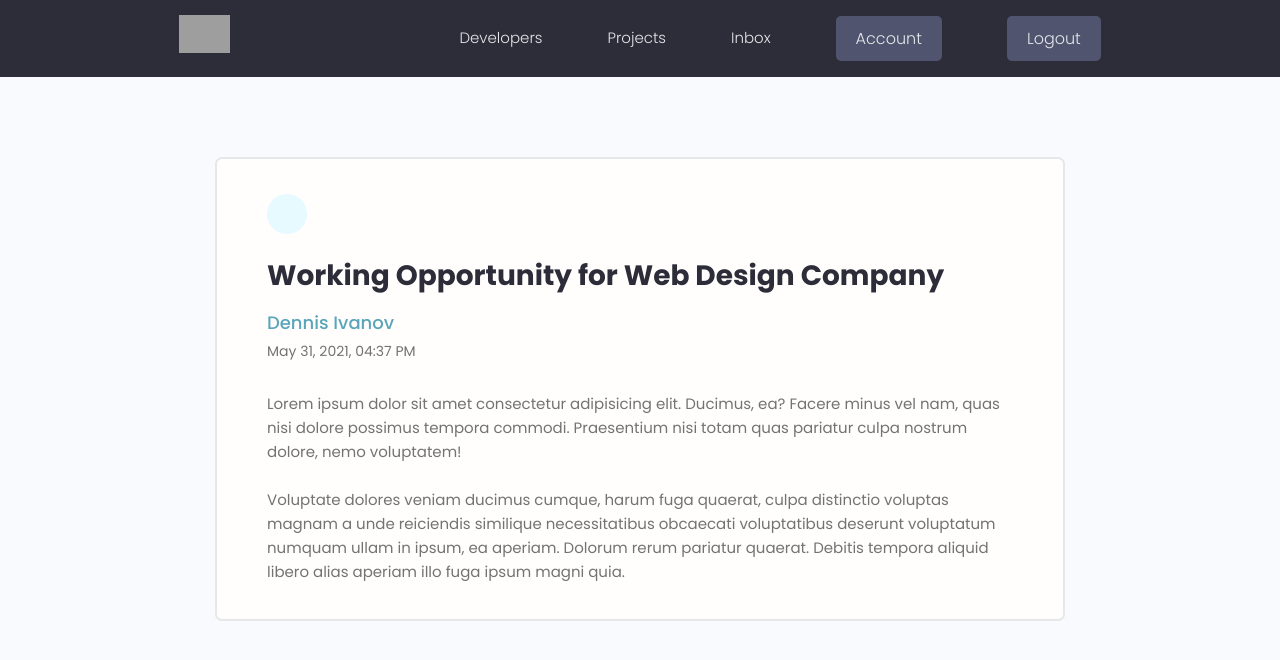
After one commit to naimahassan43/django-devsrch, a Django app: page /message/1/ in a window 1280 px wide. The commit adds this page. Shown: the top 660 px of the page. Run offline with Django 4.2, Linux system fonts and the light colour scheme; a user stored in the database is signed in; some libraries are stand-ins or nearby versions; grey boxes are pictures that could not be loaded.

Commit message:
Messages- view message page

```diff
--- a/users/templates/users/inbox.html
+++ b/users/templates/users/inbox.html
@@ -11,7 +11,7 @@
         {% else %}
       <li class="message">
         {% endif %}
-        <a href="message.html">
+        <a href="{% url 'message' message.id %}">
           <span class="message__author">{{message.name}}</span>
           <span class="message__subject">{{message.subject}}</span>
           <span class="message__date">{{message.created_at}}</span>
--- /dev/null
+++ b/users/templates/users/message.html
@@ -0,0 +1,22 @@
+{% extends 'main.html' %}
+{% block content %}
+<main class="messagePage my-xl">
+  <div class="content-box">
+    <div class="message">
+      <a class="backButton" href="inbox.html"><i class="im im-angle-left"></i></a>
+      <h2 class="message__subject">Working Opportunity for Web Design Company</h4>
+        <a href="profile.html" class="message__author">Dennis Ivanov</a>
+        <p class="message__date">May 31, 2021, 04:37 PM</p>
+        <div class="message__body">
+          Lorem ipsum dolor sit amet consectetur adipisicing elit. Ducimus, ea? Facere minus vel nam, quas nisi dolore
+          possimus tempora commodi. Praesentium nisi totam quas pariatur culpa nostrum dolore, nemo voluptatem!
+          <br /><br />
+          Voluptate dolores veniam ducimus cumque, harum fuga quaerat, culpa distinctio voluptas magnam a unde
+          reiciendis similique necessitatibus obcaecati voluptatibus deserunt voluptatum numquam ullam in ipsum, ea
+          aperiam. Dolorum rerum pariatur quaerat. Debitis tempora aliquid libero alias aperiam illo fuga ipsum magni
+          quia.
+        </div>
+    </div>
+  </div>
+</main>
+{% endblock content %}
--- a/users/urls.py
+++ b/users/urls.py
@@ -19,4 +19,5 @@ urlpatterns = [
  path('delete-skill/<str:pk>/', views.deleteSkill, name="delete-skill"),
 
  path('inbox/', views.inbox, name="inbox"),
+ path('message/<str:pk>/', views.viewMessage, name="message"),
 ]
--- a/users/views.py
+++ b/users/views.py
@@ -157,3 +157,10 @@ def inbox(request):
       'unreadCount': unreadCount,
    }
    return render(request, 'users/inbox.html', context)
+
+@login_required(login_url="login")
+def viewMessage(request, pk):
+   context = {
+
+   }
+   return render(request, 'users/message.html', context)
```
